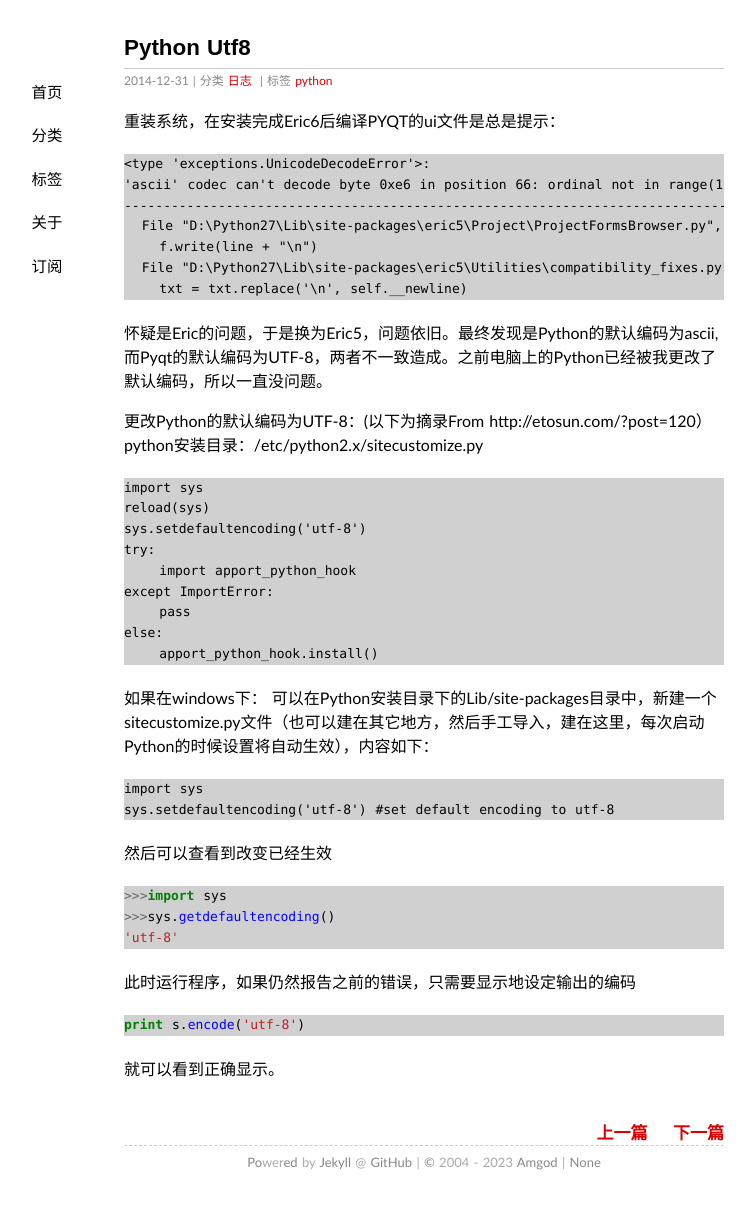
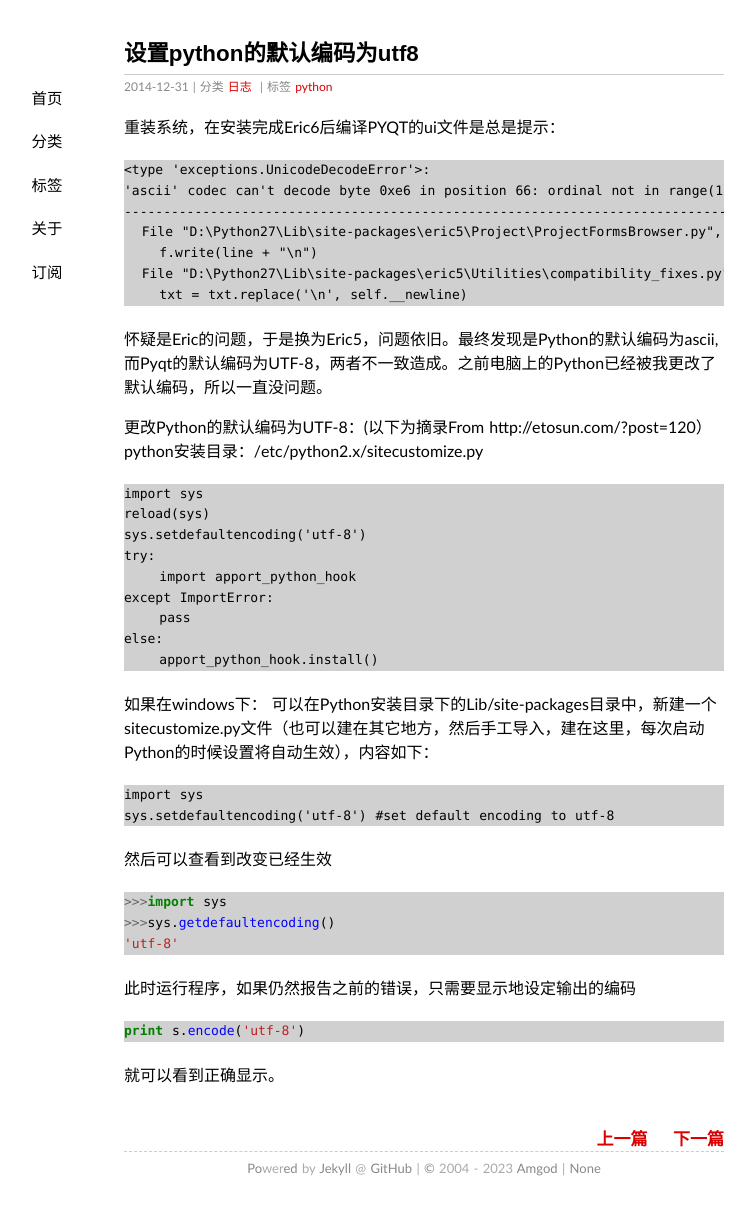
Before and after one commit to amgod/amgod.github.io, a Jekyll site: the page built from _posts/2014-12-31-python-utf8.md, in a window 1280 px wide. Shown: the whole page, without its empty margins (216-971 px from the left). Built offline with Jekyll 4.4.1, drawn with Linux system fonts in a browser that asks for light colours; our own code applies the rules of GitHub Pages for plain Markdown files.

Commit message:
Update 2014-12-31-python-utf8.md

```diff
--- a/_posts/2014-12-31-python-utf8.md
+++ b/_posts/2014-12-31-python-utf8.md
@@ -1,5 +1,5 @@
 ---
-Title: 设置python的默认编码为utf8
+title: 设置python的默认编码为utf8
 date: 2014-12-31 11:04
 status: public
 thread: 0
```
